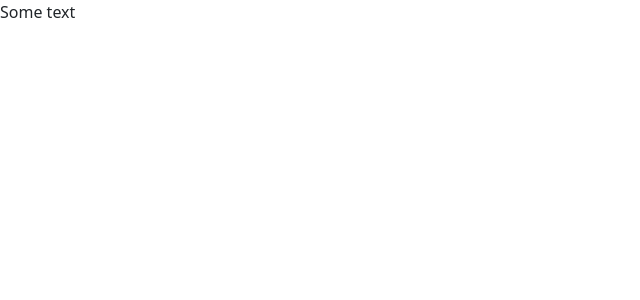
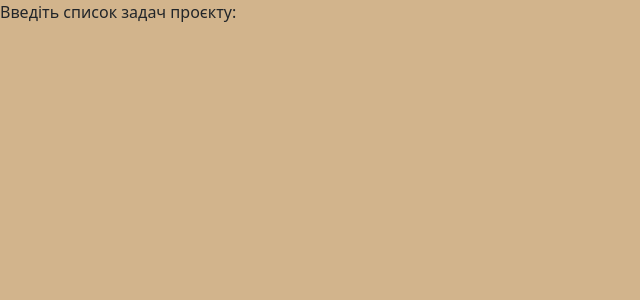
Before and after one commit to AndrryArmor/Everplanner, a Vue app in the folder Frontend/: page / in a window 1280 px wide. Shown: the top 300 px of the page, without its empty margins (0-640 px from the left). Built offline with nearby package versions, Linux system fonts and the light colour scheme.

Commit message:
Add Everplanner component

```diff
--- a/Frontend/index.html
+++ b/Frontend/index.html
@@ -6,7 +6,7 @@
     <meta name="viewport" content="width=device-width, initial-scale=1.0">
     <title>Everplanner</title>
   </head>
-  <body>
+  <body class="body">
     <div id="app"></div>
     <script type="module" src="/src/main.js"></script>
   </body>
--- a/Frontend/src/App.vue
+++ b/Frontend/src/App.vue
@@ -1,11 +1,13 @@
 <script setup>
+import Everplanner from './components/Everplanner.vue';
 </script>
 
 <template>
-  <header>
-    Some text
-  </header>
+  <Everplanner />
 </template>
 
-<style scoped>
+<style>
+body.body {
+  background-color: tan;
+}
 </style>
--- /dev/null
+++ b/Frontend/src/components/Everplanner.vue
@@ -0,0 +1,11 @@
+<script setup>
+</script>
+
+<template>
+  <main>
+    Введіть список задач проєкту:
+  </main>
+</template>
+
+<style scoped>
+</style>
```
